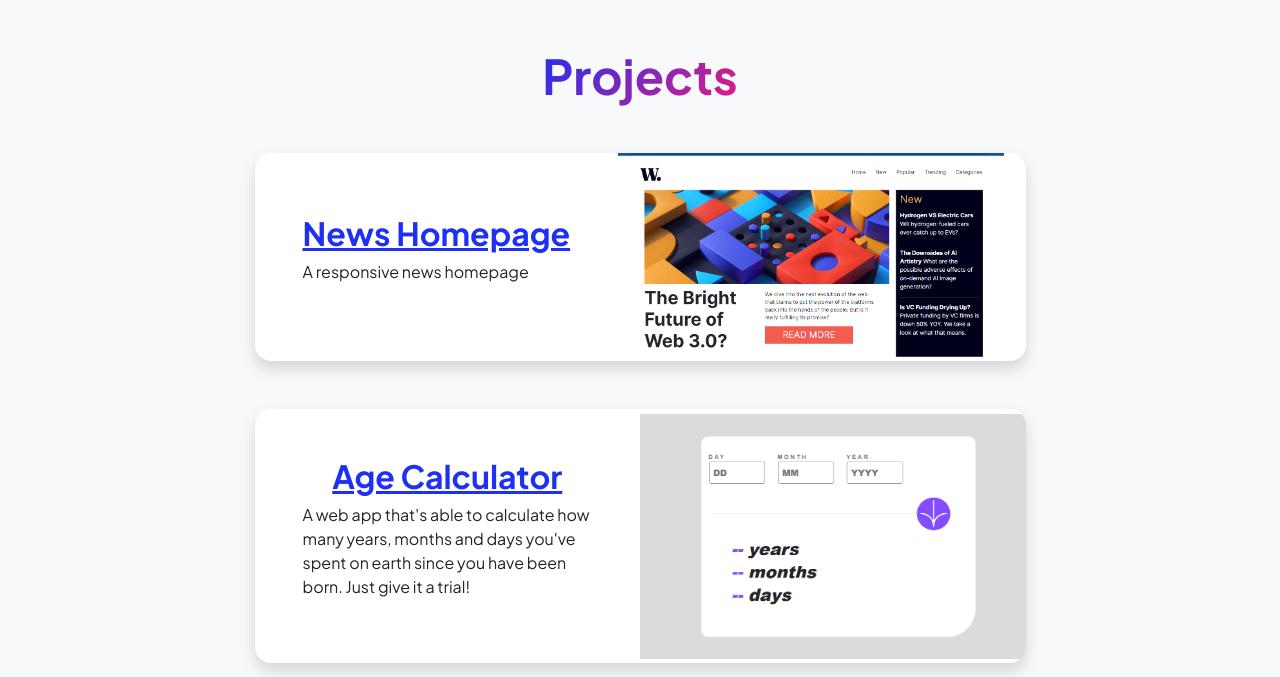
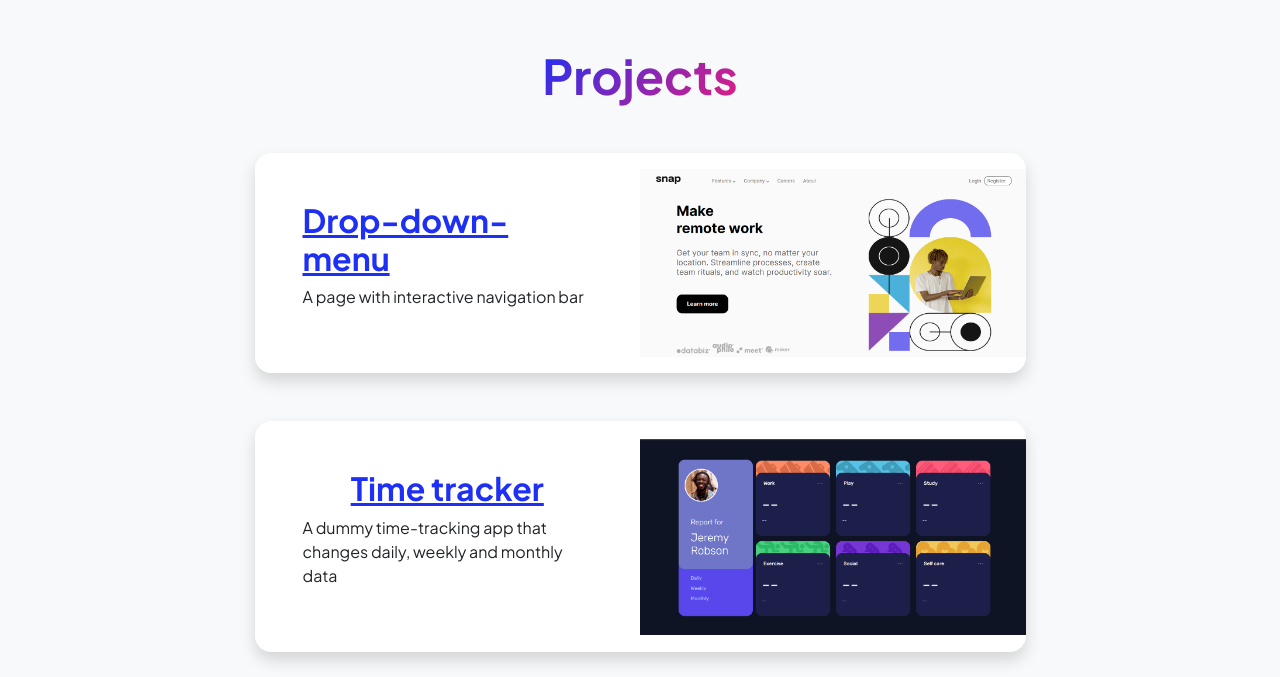
Before and after one commit to etimexo/Personal-website, a plain HTML site: page projects.html in a window 1280 px wide. Shown: the part 123-800 px from the top of the page. Drawn offline with nearby package versions, Linux system fonts and the light colour scheme.

Commit message:
Update files

```diff
--- a/projects.html
+++ b/projects.html
@@ -41,7 +41,28 @@
                     </div>
                     <div class="row gx-5 justify-content-center">
                         <div class="col-lg-11 col-xl-9 col-xxl-8">
-                            <!-- Project Card 1-->
+                            <div class="card overflow-hidden shadow rounded-4 border-0 mb-5">
+                                <div class="card-body p-0">
+                                    <div class="d-flex align-items-center">
+                                        <div class="p-5">
+                                            <a href="https://intronav.netlify.app/" class="nav-item" target="_blank"><h2 class="fw-bolder">Drop-down-menu</h2></a>
+                                            <p>A page with interactive navigation bar</p>
+                                        </div>
+                                        <img class="img-fluid" src="assets/intro.png" alt="..." />
+                                    </div>
+                                </div>
+                            </div>
+                            <div class="card overflow-hidden shadow rounded-4 border-0 mb-5">
+                                <div class="card-body p-0">
+                                    <div class="d-flex align-items-center">
+                                        <div class="p-5">
+                                            <a href="https://trackingtime.netlify.app/" class="nav-item" target="_blank"><h2 class="fw-bolder">Time tracker</h2></a>
+                                            <p>A dummy time-tracking app that changes daily, weekly and monthly data</p>
+                                        </div>
+                                        <img class="img-fluid" src="assets/time.png" alt="..." />
+                                    </div>
+                                </div>
+                            </div>
                             <div class="card overflow-hidden shadow rounded-4 border-0 mb-5">
                                 <div class="card-body p-0">
                                     <div class="d-flex align-items-center">
@@ -53,7 +74,6 @@
                                     </div>
                                 </div>
                             </div>
-                            <!-- Project Card 2-->
                             <div class="card overflow-hidden shadow rounded-4 border-0 mb-5">
                                 <div class="card-body p-0">
                                     <div class="d-flex align-items-center">
@@ -65,7 +85,6 @@
                                     </div>
                                 </div>
                             </div>
-                            <!-- Project Card 3-->
                             <div class="card overflow-hidden shadow rounded-4 border-0 mb-5">
                                 <div class="card-body p-0">
                                     <div class="d-flex align-items-center">
@@ -77,7 +96,6 @@
                                     </div>
                                 </div>
                             </div>
-                            <!-- Project Card 4-->
                             <div class="card overflow-hidden shadow rounded-5 border-0 mb-5">
                                 <div class="card-body p-0">
                                     <div class="d-flex align-items-center">
```
Also changed, not shown: assets/intro.png (added), assets/time.png (added).
